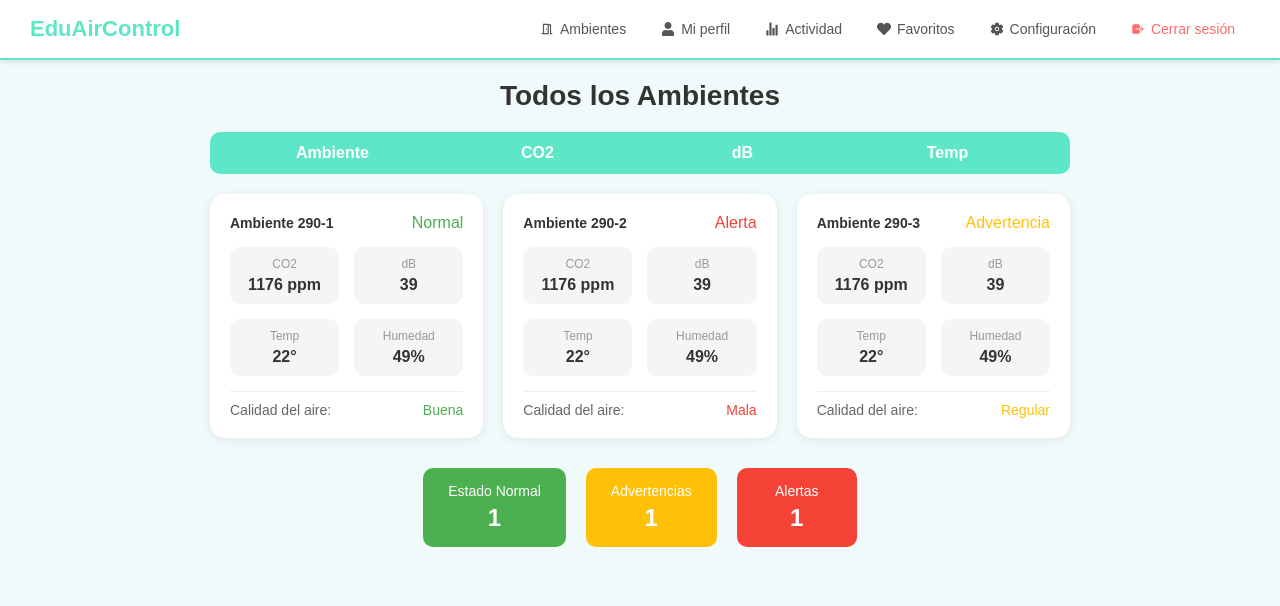
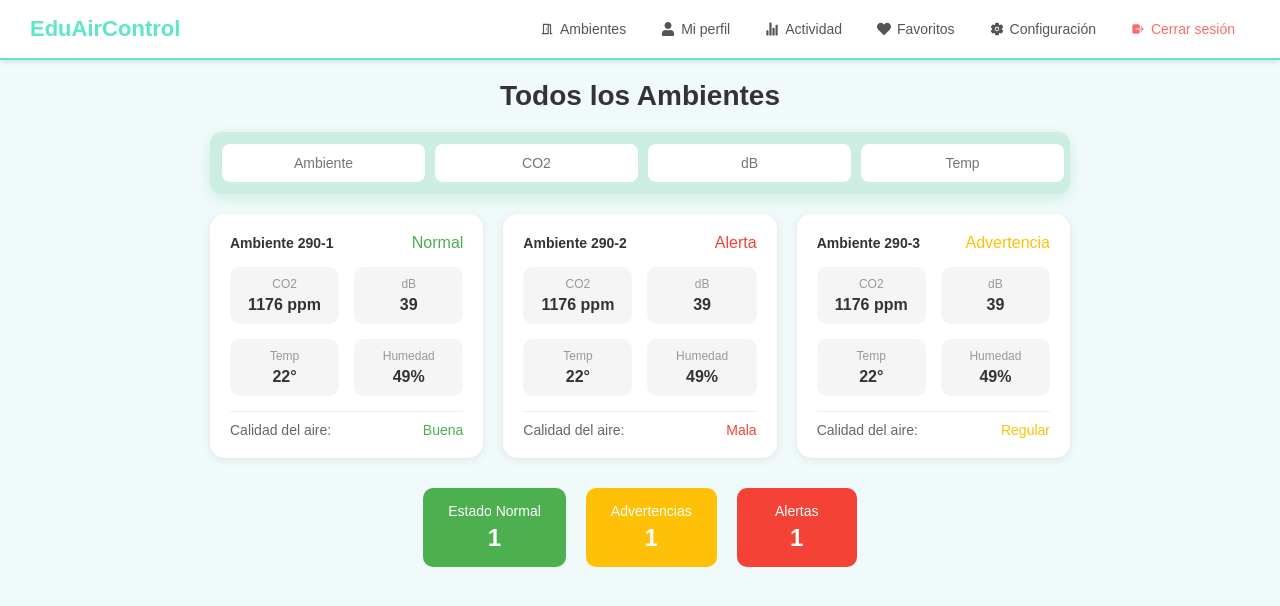
Before and after one commit to kensarusi/EduAirControl, a React (Vite) app in the folder Front-End/: page /all-environments in a window 1280 px wide. Shown: the top 606 px of the page. Built offline with nearby package versions, Linux system fonts and the light colour scheme.

Commit message:
feat:Add classroom filter

```diff
--- a/Front-End/index.html
+++ b/Front-End/index.html
@@ -2,7 +2,7 @@
 <html lang="en">
   <head>
     <meta charset="UTF-8" />
-    <link rel="icon" type="image/svg+xml" href="/favicon.svg" />
+    <link rel="icon" type="image/svg+xml" href="./src/assets/EduAirControlLogo.png" />
     <meta name="viewport" content="width=device-width, initial-scale=1.0" />
     <title>eduaircontrol-frontend</title>
   </head>
--- /dev/null
+++ b/Front-End/src/components/common/EnvironmentFilters.jsx
@@ -0,0 +1,39 @@
+import { useTranslation } from 'react-i18next'
+
+function EnvironmentFilters({ filters, setFilters }) {
+  const { t } = useTranslation()
+
+  return (
+    <div className="all-env-headers">
+      <input
+        type="text"
+        placeholder={t('allEnvironments.ambiente')}
+        value={filters.name}
+        onChange={(e) => setFilters({ ...filters, name: e.target.value })}
+      />
+
+      <input
+        type="text"
+        placeholder="CO2"
+        value={filters.co2}
+        onChange={(e) => setFilters({ ...filters, co2: e.target.value })}
+      />
+
+      <input
+        type="text"
+        placeholder="dB"
+        value={filters.db}
+        onChange={(e) => setFilters({ ...filters, db: e.target.value })}
+      />
+
+      <input
+        type="text"
+        placeholder="Temp"
+        value={filters.temp}
+        onChange={(e) => setFilters({ ...filters, temp: e.target.value })}
+      />
+    </div>
+  )
+}
+
+export default EnvironmentFilters
--- a/Front-End/src/screens/AllEnvironmentsScreen.jsx
+++ b/Front-End/src/screens/AllEnvironmentsScreen.jsx
@@ -3,11 +3,21 @@ import { useTranslation } from 'react-i18next'
 import Navbar from '../components/layout/Navbar'
 import BackButton from '../components/common/BackButton'
 import EnvironmentSummaryCard from '../components/common/EnvironmentSummaryCard'
+import EnvironmentFilters from '../components/common/EnvironmentFilters'
 import '../styles/AllEnvironments.css'
+import { useState } from 'react'
 
 function AllEnvironmentsScreen() {
   const navigate = useNavigate()
   const { t } = useTranslation()
+
+  // ✅ ESTADO DE FILTROS
+  const [filters, setFilters] = useState({
+    name: '',
+    co2: '',
+    db: '',
+    temp: ''
+  })
 
   const environments = [
     { nameKey: 'dashboard.env1', statusKey: 'dashboard.statusNormal', co2: '1176 ppm', db: '39', temp: '22°', humidity: '49%', qualityKey: 'dashboard.qualityGood' },
@@ -15,9 +25,18 @@ function AllEnvironmentsScreen() {
     { nameKey: 'dashboard.env3', statusKey: 'dashboard.statusWarning', co2: '1176 ppm', db: '39', temp: '22°', humidity: '49%', qualityKey: 'dashboard.qualityRegular' },
   ]
 
-  const normalCount = environments.filter(e => e.statusKey === 'dashboard.statusNormal').length
-  const warningCount = environments.filter(e => e.statusKey === 'dashboard.statusWarning').length
-  const alertCount = environments.filter(e => e.statusKey === 'dashboard.statusAlert').length
+  // ✅ FILTRADO
+  const filteredEnvironments = environments.filter(env =>
+    t(env.nameKey).toLowerCase().includes(filters.name.toLowerCase()) &&
+    env.co2.toLowerCase().includes(filters.co2.toLowerCase()) &&
+    env.db.toLowerCase().includes(filters.db.toLowerCase()) &&
+    env.temp.toLowerCase().includes(filters.temp.toLowerCase())
+  )
+
+  // (opcional: counts con filtrado o sin filtrado)
+  const normalCount = filteredEnvironments.filter(e => e.statusKey === 'dashboard.statusNormal').length
+  const warningCount = filteredEnvironments.filter(e => e.statusKey === 'dashboard.statusWarning').length
+  const alertCount = filteredEnvironments.filter(e => e.statusKey === 'dashboard.statusAlert').length
 
   return (
     <div className="all-env-page">
@@ -26,19 +45,17 @@ function AllEnvironmentsScreen() {
         <BackButton onClick={() => navigate('/dashboard')} />
         <h1 className="all-env-title">{t('allEnvironments.title')}</h1>
 
-        <div className="all-env-headers">
-          <span>{t('allEnvironments.ambiente')}</span>
-          <span>CO2</span>
-          <span>dB</span>
-          <span>Temp</span>
-        </div>
+        {/* ✅ FILTROS */}
+        <EnvironmentFilters filters={filters} setFilters={setFilters} />
 
+        {/* ✅ LISTA FILTRADA */}
         <div className="all-env-cards">
-          {environments.map((env, index) => (
-            <EnvironmentSummaryCard key={index} {...env} />
+          {filteredEnvironments.map((env) => (
+            <EnvironmentSummaryCard key={env.nameKey} {...env} />
           ))}
         </div>
 
+        {/* ✅ RESUMEN */}
         <div className="all-env-summary">
           <div className="summary-badge normal">
             <span>{t('allEnvironments.statusNormal')}</span>
--- a/Front-End/src/styles/AllEnvironments.css
+++ b/Front-End/src/styles/AllEnvironments.css
@@ -21,13 +21,37 @@
 .all-env-headers {
   display: grid;
   grid-template-columns: repeat(4, 1fr);
-  background-color: #5de6c8;
-  color: white;
-  padding: 12px 20px;
-  border-radius: 10px;
-  font-weight: bold;
+  gap: 10px;
+  background: rgba(0, 168, 89, 0.15);
+  padding: 12px;
+  border-radius: 12px;
+  margin-bottom: 20px;
+  backdrop-filter: blur(8px);
+  box-shadow: 0 4px 15px rgba(0, 168, 89, 0.15);
+}
+
+/* INPUTS */
+.all-env-headers input {
+  padding: 10px;
+  border-radius: 8px;
+  border: 1px solid transparent;
+  outline: none;
   text-align: center;
-  margin-bottom: 20px;
+  font-size: 14px;
+  background: white;
+  transition: all 0.3s ease;
+}
+
+/* HOVER */
+.all-env-headers input:hover {
+  border: 1px solid #00A859;
+}
+
+/* FOCUS (cuando escribes) */
+.all-env-headers input:focus {
+  border: 1px solid #00A859;
+  box-shadow: 0 0 8px rgba(0, 168, 89, 0.5);
+  transform: scale(1.03);
 }
 
 /* Tarjetas */
```
Also changed, not shown: Front-End/src/assets/EduAirControlLogo.png (added), 1 other file (tests, documents, lock files or other folders).
